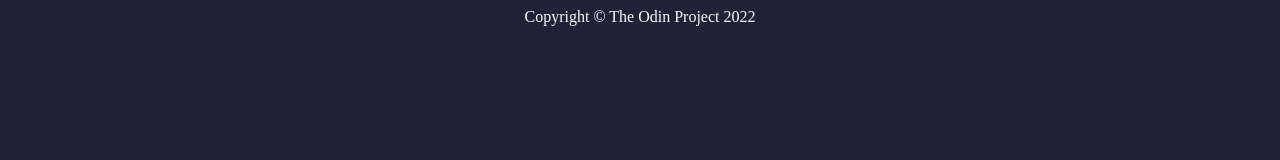
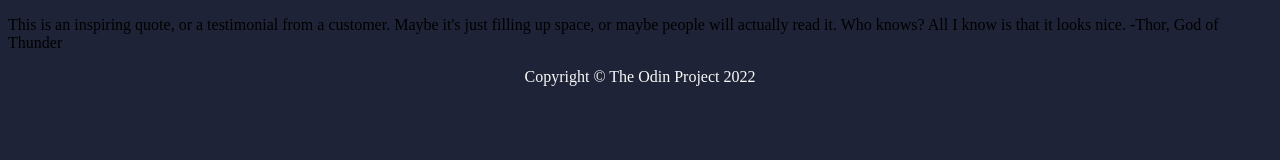
Before and after one commit to rntvilela/landing-page, a plain HTML site: page index.html in a window 1280 px wide. Drawn offline with Linux system fonts and the light colour scheme.

Commit message:
auto commit

```diff
--- a/index.html
+++ b/index.html
@@ -9,6 +9,12 @@
 </head>
 <body>
 
+    <div>
+        <p>This is an inspiring quote, or a testimonial from a customer.
+        Maybe it's just filling up space, or maybe people will actually read it.
+        Who knows? All I know is that it looks nice.
+        -Thor, God of Thunder</p>
+    </div>
     <footer class="footer">
         Copyright © The Odin Project 2022
     </footer>
```
